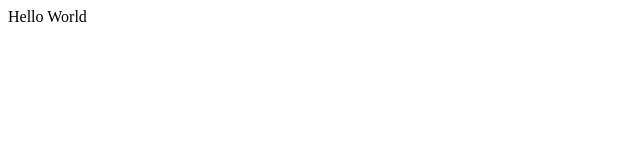
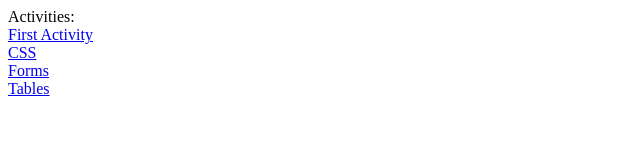
Before and after one commit to JemyN/JemyN.github.io, a plain HTML site: page activities/first_activity/index.html in a window 1280 px wide. Shown: the whole page, without its empty margins (0-640 px from the left). Drawn offline with Linux system fonts and the light colour scheme.

Commit message:
<New index.html>

```diff
--- a/activities/first_activity/index.html
+++ b/activities/first_activity/index.html
@@ -1,5 +1,10 @@
 <html>
 	<body>
-		Hello World
+		Activities:
+	<br>
+    <a href="http://JemyN.github.io/activities/first_activity/index.html">First Activity</a><br>
+    <a href="http://JemyN.github.io/activities/css/index.html">CSS</a><br>
+    <a href="http://JemyN.github.io/activities/forms/forms.html">Forms</a><br>
+    <a href="http://JemyN.github.io/activities/table/table.html">Tables</a><br>
 	</body>
 </html>
```
